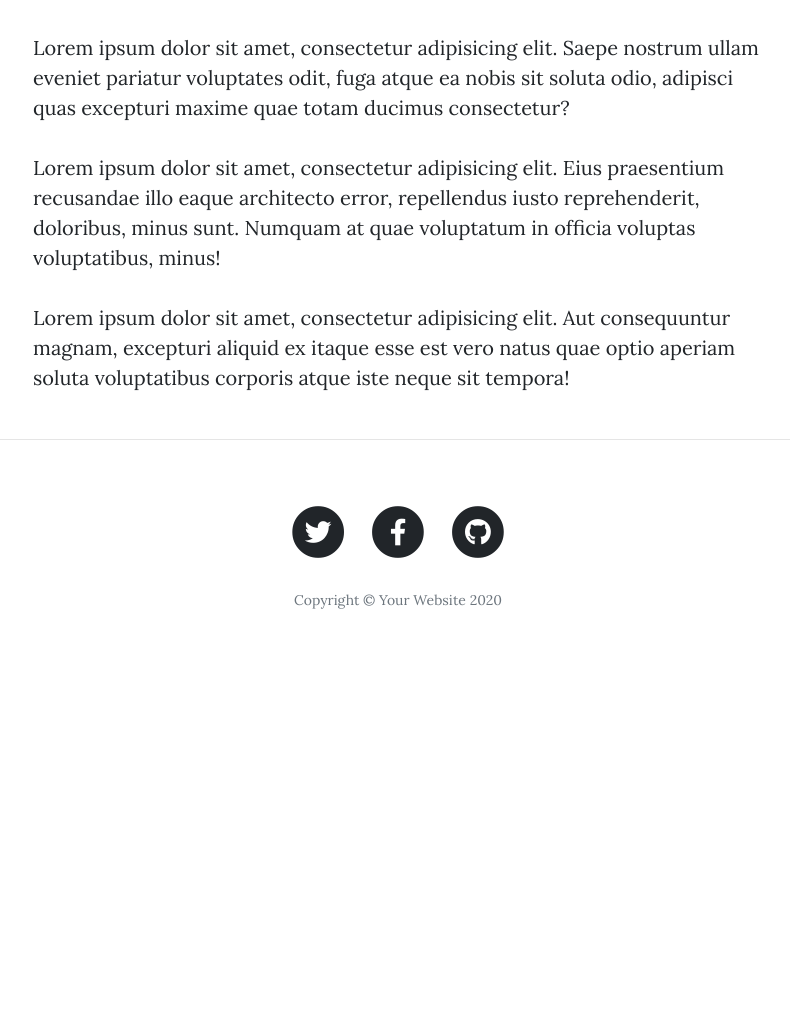
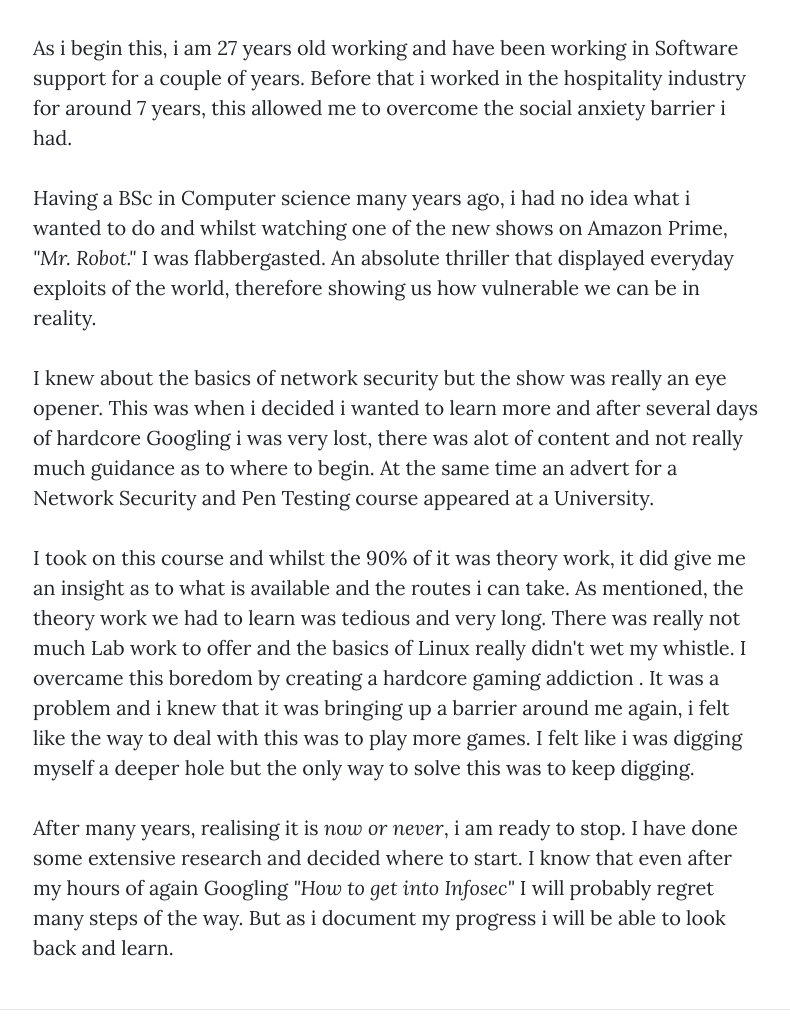
Before and after one commit to Codehing/Codehing.github.io, a website: page about.html in a window 1280 px wide. Shown: the part 579-1605 px from the top of the page, without its empty margins (242-1032 px from the left). Before the commit the page ends 1255 px from the top, so only its background shows below. Drawn offline with nearby package versions, Linux system fonts and the light colour scheme.

Commit message:
test 1.111

```diff
--- a/about.html
+++ b/about.html
@@ -60,7 +60,7 @@
         <div class="col-lg-8 col-md-10 mx-auto">
           <div class="page-heading">
             <h1>About Me</h1>
-            <span class="subheading">This is what I do.</span>
+            <span class="subheading">This is who i am.</span>
           </div>
         </div>
       </div>
@@ -71,9 +71,19 @@
   <div class="container">
     <div class="row">
       <div class="col-lg-8 col-md-10 mx-auto">
-        <p>Lorem ipsum dolor sit amet, consectetur adipisicing elit. Saepe nostrum ullam eveniet pariatur voluptates odit, fuga atque ea nobis sit soluta odio, adipisci quas excepturi maxime quae totam ducimus consectetur?</p>
-        <p>Lorem ipsum dolor sit amet, consectetur adipisicing elit. Eius praesentium recusandae illo eaque architecto error, repellendus iusto reprehenderit, doloribus, minus sunt. Numquam at quae voluptatum in officia voluptas voluptatibus, minus!</p>
-        <p>Lorem ipsum dolor sit amet, consectetur adipisicing elit. Aut consequuntur magnam, excepturi aliquid ex itaque esse est vero natus quae optio aperiam soluta voluptatibus corporis atque iste neque sit tempora!</p>
+        <p>As i begin this, i am 27 years old working and have been working in Software support for a couple of years. Before that i worked in the hospitality industry for around 7 years, this allowed me to overcome the social anxiety barrier i had.</p>
+        <p>Having a BSc in Computer science many years ago, i had no idea what i wanted to do and whilst watching one of the new shows on Amazon Prime, <i>"Mr. Robot."</i> I was flabbergasted.
+An absolute thriller that displayed everyday exploits of the world, therefore showing us how vulnerable we can be in reality.
+</p>
+        <p>I knew about the basics of network security but the show was really an eye opener.
+
+This was when i decided i wanted to learn more and after several days of hardcore Googling i was very lost, there was alot of content and not really much guidance as to where to begin. At the same time an advert for a Network Security and Pen Testing course appeared at a University.
+</p>
+          <p>I took on this course and whilst the 90% of it was theory work, it did give me an insight as to what is available and the routes i can take.
+As mentioned, the theory work we had to learn was tedious and very long. There was really not much Lab work to offer and the basics of Linux really didn't wet my whistle. I overcame this boredom by creating a hardcore gaming addiction . It was a problem and i knew that it was bringing up a barrier around me again, i felt like the way to deal with this was to play more games. I felt like i was digging myself a deeper hole but the only way to solve this was to keep digging.</p>
+          <p>After many years, realising it is <i>now or never</i>, i am ready to stop. I have done some extensive research and decided where to start.
+
+I know that even after my hours of again Googling <i>"How to get into Infosec"</i>  I will probably regret many steps of the way. But as i document my progress i will be able to look back and learn.</p>
       </div>
     </div>
   </div>
@@ -81,6 +91,8 @@
   <hr>
 
   <!-- Footer -->
+
+    <!--
   <footer>
     <div class="container">
       <div class="row">
@@ -116,7 +128,7 @@
       </div>
     </div>
   </footer>
-
+-->
   <!-- Bootstrap core JavaScript -->
   <script src="vendor/jquery/jquery.min.js"></script>
   <script src="vendor/bootstrap/js/bootstrap.bundle.min.js"></script>
```
Also changed, not shown: index.html (+7 -3 lines).
